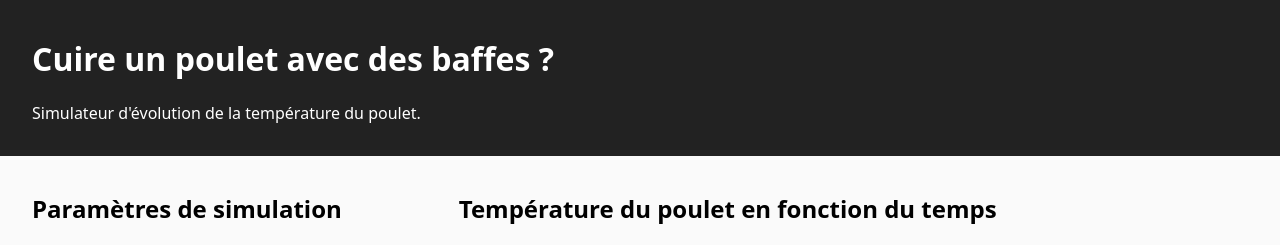
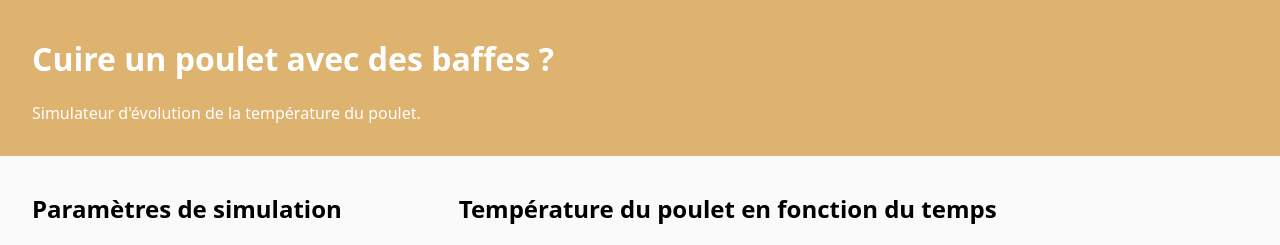
Before and after one commit to csimond69/projet_poulet, a Flask app: page / in a window 1280 px wide. Shown: the top 245 px of the page. Run offline with Flask 3, Linux system fonts and the light colour scheme.

Commit message:
Update style.css

```diff
--- a/static/css/style.css
+++ b/static/css/style.css
@@ -6,7 +6,7 @@ body {
 }
 
 header {
-  background: #222;
+  background: #deb26f;
   color: #fff;
   padding: 1rem 2rem;
 }
```
